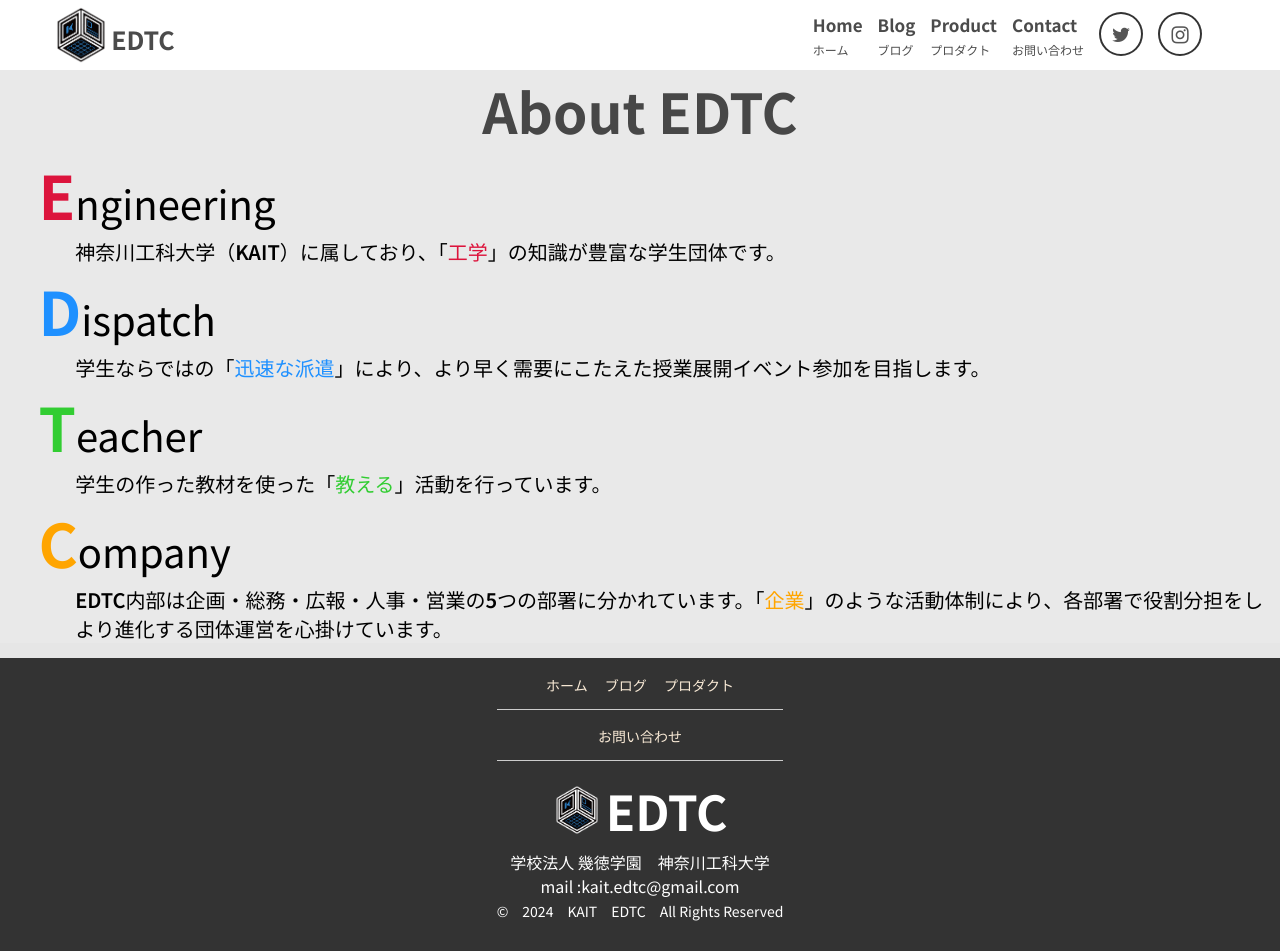
After one commit to KAIT-EDTC/EDTCHP, a PHP site: page /aboutEDTC.html in a window 1280 px wide. The commit adds this page. Run offline with PHP 8.4, Linux system fonts and the light colour scheme; some libraries are stand-ins or nearby versions.

Commit message:
about html fix

```diff
--- /dev/null
+++ b/aboutEDTC.html
@@ -0,0 +1,89 @@
+<!DOCTYPE html>
+<html lang="en">
+<head>
+    <meta charset="UTF-8">
+    <meta name="viewport" content="width=device-width, initial-scale=1.0">
+    <title>ホーム|神奈川工科大学EDTC</title>
+    <link rel="stylesheet" href="css/reset.css">
+    <link rel="stylesheet" href="css/headfoot.css">
+    <link rel="stylesheet" href="css/base.css">
+    <link rel="stylesheet" href="css/global.css">
+    <link rel="stylesheet" href="https://maxcdn.bootstrapcdn.com/font-awesome/4.5.0/css/font-awesome.min.css">
+
+</head>
+<body>
+    <header>
+        <a href="base.html"><img src="img/EDTC-icon.png" alt="EDTC"
+                style="display: block; height: 60px; width: auto;"></a>
+        <a href="" class="title">EDTC</a>
+            <nav>
+                <ul>
+                    <li class="gnav-sec"><a href="./base.html"><span>Home</span><br>ホーム</a></li>
+                    <li class="gnav-sec"><a href="./blog.html"><span>Blog</span><br>ブログ</a></li>
+                    <li class="gnav-sec"><a href="./product-top.html"><span>Product</span><br>プロダクト</a></li>
+                    <li class="gnav-sec"><a href="contact-us.html"><span>Contact</span><br>お問い合わせ</a></li>
+                    <li>
+                        <div class="sns_button twitter">
+                            <a href="https://x.com/kait_edtc" title="Tweet"><i class="fa fa-twitter"></i></a>
+                        </div>
+                    </li>
+                    <li>
+                        <div class="sns_button instagram">
+                            <a href="https://www.instagram.com/kait.edtc/" title="instagram"><i
+                                    class="fa fa-instagram"></i></a>
+                        </div>
+                    </li>
+                </ul>
+            </nav>
+        </div>
+    </header>
+    <main>
+            <div class="about">
+                <h1>About <span>EDTC</span></h1>
+                <!-- 各文字の先頭に対して色付け -->
+                <ul style="display: block;">
+                    <li class="EDTCs"><span class="fmozi" style="color:crimson;">E</span>ngineering<br>
+                        <span class="EDTCcodepc"> 神奈川工科大学（KAIT）に属しており、「<span
+                                style="color: crimson;font-size: 20px;">工学</span>」の知識が豊富な学生団体です。</span>
+                    </li>
+                    <li class="EDTCs"><span class="fmozi" style="color: dodgerblue;">D</span>ispatch<br>
+                        <span class="EDTCcodepc">学生ならではの「<span
+                                style="color:dodgerblue; font-size: 20px;">迅速な派遣</span>」により、より早く需要にこたえた授業展開イベント参加を目指します。</span>
+                    </li>
+                    <li class="EDTCs"><span class="fmozi" style="color: limegreen;">T</span>eacher<br>
+                        <span class="EDTCcodepc">学生の作った教材を使った「<span
+                                style="color:limegreen; font-size: 20px;">教える</span>」活動を行っています。</span>
+                    </li>
+                    <li class="EDTCs"><span class="fmozi" style="color: orange;">C</span>ompany<br>
+                        <span class="EDTCcodepc">EDTC内部は企画・総務・広報・人事・営業の5つの部署に分かれています。「<span
+                                style="color:orange; font-size: 20px;">企業</span>」のような活動体制により、各部署で役割分担をしより進化する団体運営を心掛けています。</span>
+                    </li>
+                </ul>
+    </main>
+    <footer>
+        <div class="flex">
+            <ul class="footer-list">
+                <li style="text-align: center;">
+                    <p class="gyou-a"></p>
+                    <a href="./base.html">ホーム　</a>
+                    <a href="./blog.html">ブログ　</a>
+                    <a href="./product-top.html">プロダクト</a>
+                    <hr size="100%">
+                </li>
+                <li style="padding-bottom: 15px;text-align: center;">
+                    <a href="./contact-us.html">お問い合わせ</a>
+                    <hr size="100%">
+                    <p class="gyou"></p>
+                    <b><img src="img/EDTC-icon.png" alt="EDTCロゴ" height="50px" width="auto" class="syasinn">
+                        <font size="12">EDTC</font>
+                    </b>
+                    <p class="gyou">
+                        <font size="3">学校法人 幾徳学園　神奈川工科大学<br>mail :kait.edtc@gmail.com</font>
+                    </p>
+                    <p class="gyou-b">©　2024　KAIT　EDTC　All Rights Reserved</p>
+                </li>
+            </ul>
+        </div>
+    </footer>
+</body>
+</html>
--- a/css/base.css
+++ b/css/base.css
@@ -6,12 +6,11 @@
     background-color: rgb(233, 233, 233);
     margin-bottom: 15px;
 }
-.about h1{
+h1{
     text-align: center;
     font-size: 55px;
     color:rgb(71, 71, 71);
     font-weight:700;
-    -webkit-text-stroke:1px #a4a2a2;
 }
 .about .fmozi{
     font-size: 60px;
@@ -38,25 +37,13 @@
     display: block;
     font-weight: 549;
 }
-.EDTC-movie{
-    display: flex;
-        flex-direction: row-reverse;
+
+.EDTCmovie{
+    width: 90%;
+    height:"auto";
+    margin:0 5% 2% 5%;
 }
-.movie-str{
-    flex: 1;
-    margin-top: 2%;
-}
-.EDTCmovie{
-    width: 50%;
-    height:"auto";
-    margin: 2% 0 0 3%;
-    flex: 1;
-}
-.movietitle{
-    font-size: 25px;
-    margin-bottom: 20px;
-    text-align: center;
-}
+
 /*====================================================================================
 ======================================================================================
 ======================================================================================*/
```
Also changed, not shown: base.html (+8 -65 lines).
